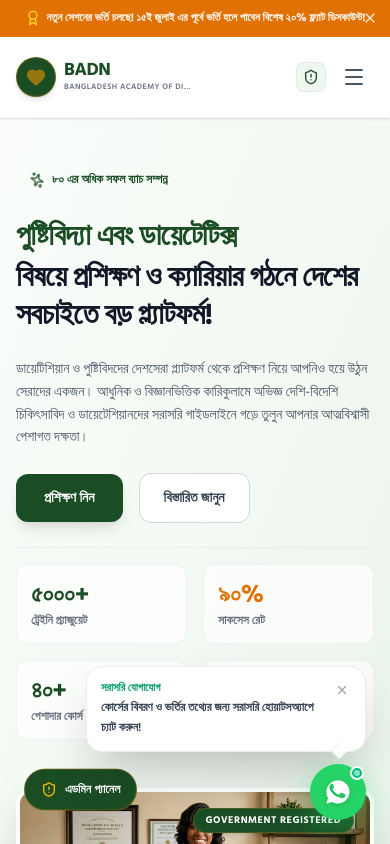
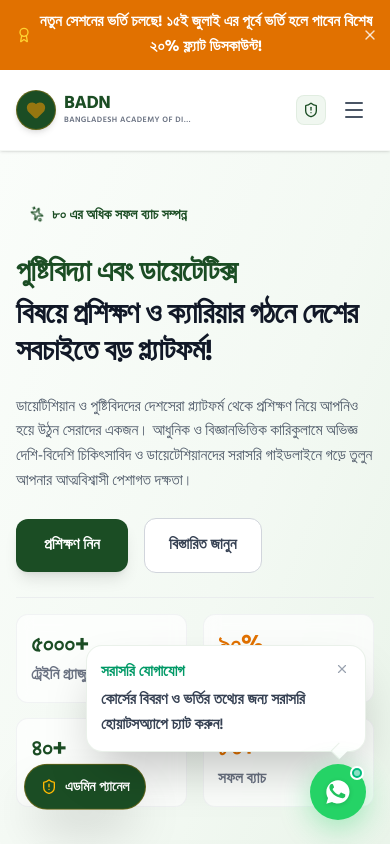
Before and after one commit to mrsaidulh/badn-web, a React (Vite) app: page / in a window 390 px wide. Shown: the top 844 px of the page. Built offline with nearby package versions, Linux system fonts and the light colour scheme.

Commit message:
style: improve mobile readability and UI cleanup
Increase font sizes for improved mobile accessibility and hide decorative elements on small screens.

```diff
--- a/src/components/Testimonials.tsx
+++ b/src/components/Testimonials.tsx
@@ -22,7 +22,7 @@ export default function Testimonials() {
       <div className="max-w-7xl mx-auto px-4 sm:px-6 lg:px-8 relative">
 
         {/* Decorative elements */}
-        <div className="absolute top-10 left-10 text-brand-light opacity-30 select-none">
+        <div className="hidden lg:block absolute top-6 left-6 text-[#cbdccb]/30 select-none pointer-events-none -z-10">
           <Quote className="w-40 h-40 transform rotate-180" />
         </div>
 
--- a/src/index.css
+++ b/src/index.css
@@ -53,3 +53,35 @@ body {
 ::-webkit-scrollbar-thumb:hover {
   background: #a3bda3;
 }
+
+/* Mobile Readability Enhancements (Screens under 640px) */
+@media (max-width: 639px) {
+  /* Smoothly scale up paragraphs for mobile viewports */
+  p,
+  p *,
+  main p,
+  section p {
+    font-size: 15.5px !important;
+    line-height: 1.625 !important;
+  }
+
+  /* Bring all tiny/small text descriptions up to the same readable standard as paragraphs */
+  .text-xs,
+  .text-sm,
+  .text-\[10px\],
+  .text-\[11px\],
+  .text-\[12px\],
+  .text-\[13px\] {
+    font-size: 15.5px !important;
+    line-height: 1.6 !important;
+  }
+
+  /* Retain compact sizing for helper badges, buttons, and inline flex pills */
+  span.text-xs,
+  button.text-xs,
+  .inline-flex.text-xs,
+  .inline-flex.text-\[10px\] {
+    font-size: 14px !important;
+    line-height: 1.4 !important;
+  }
+}
```
